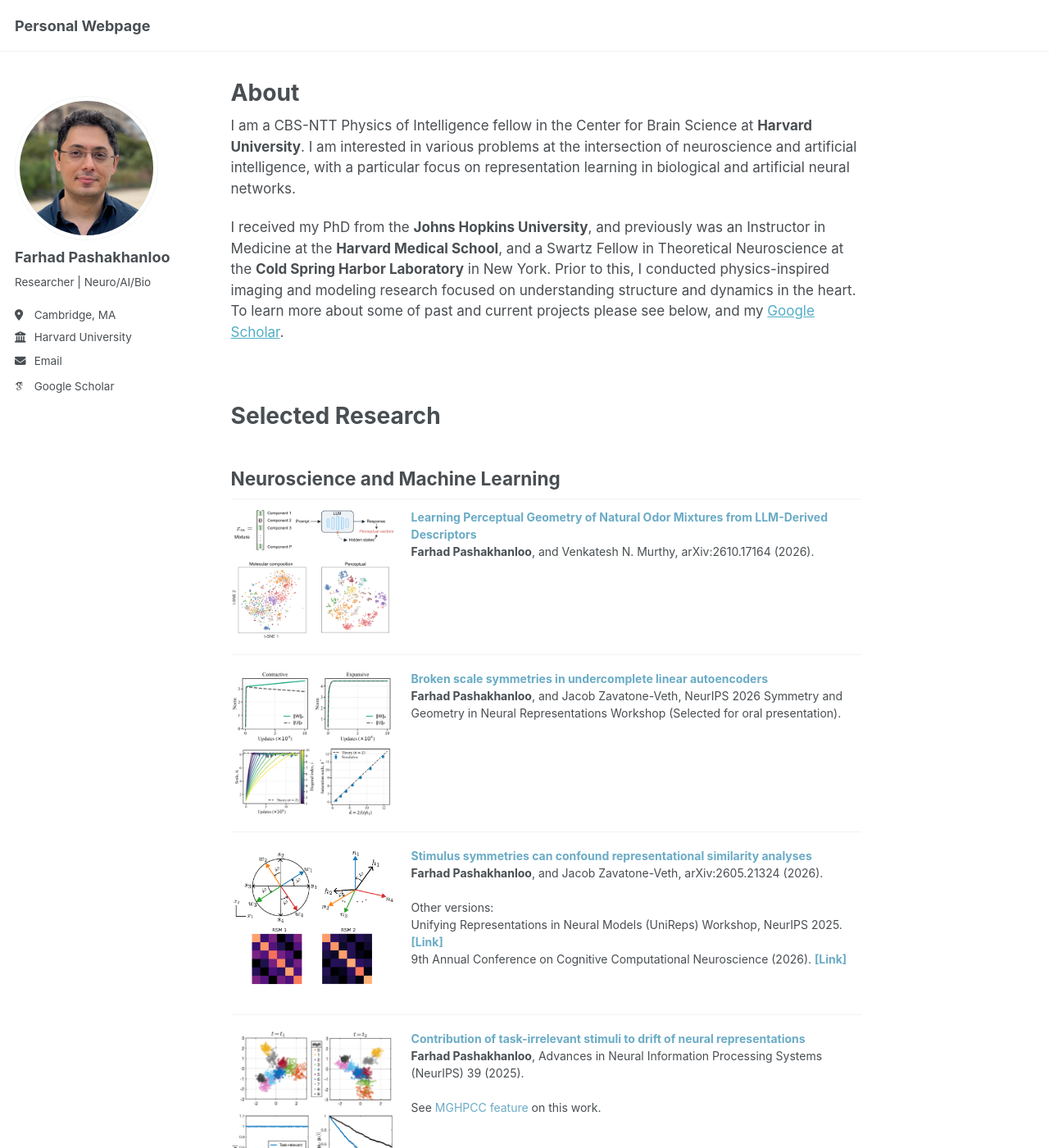
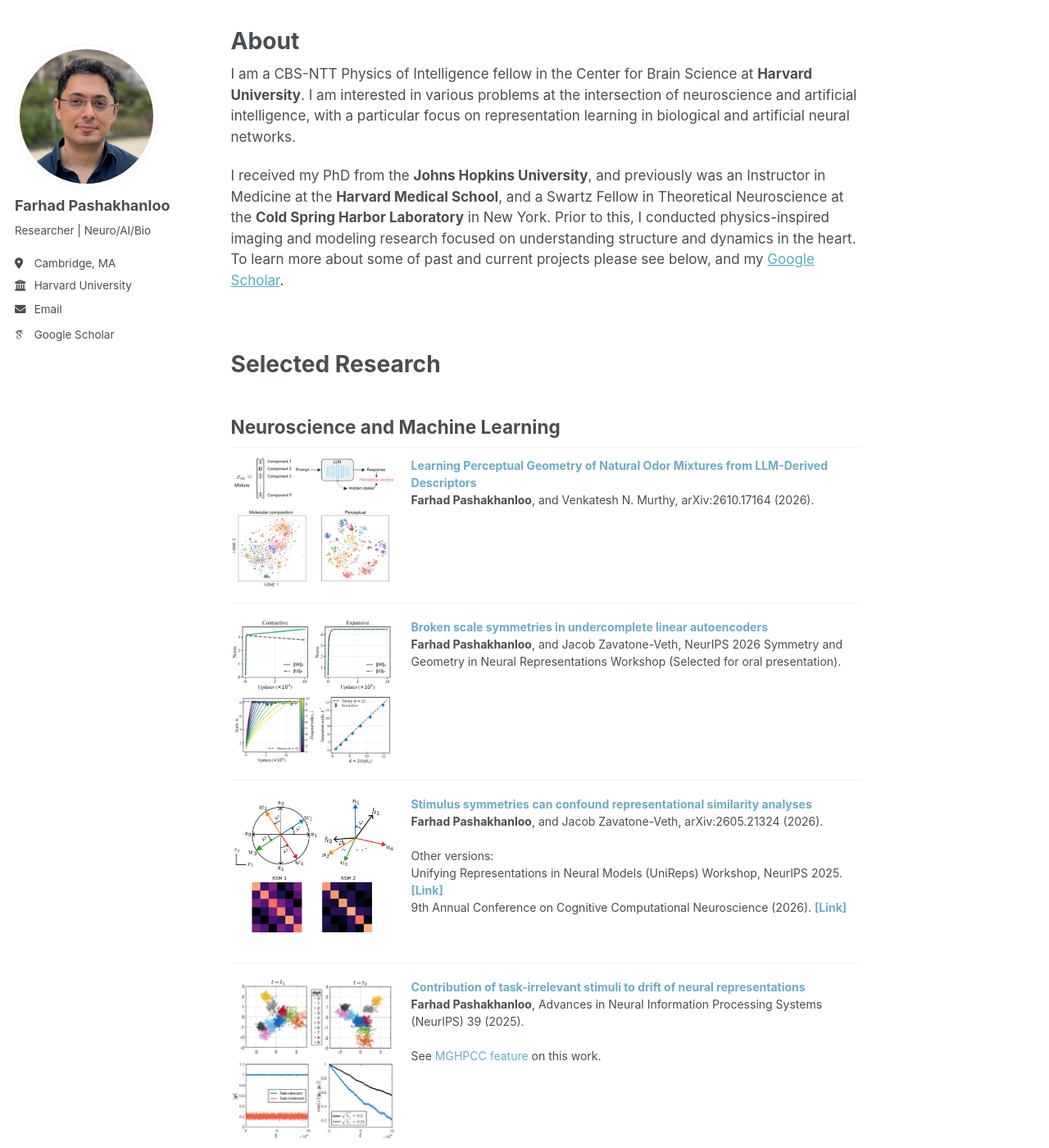
Before and after one commit to fpashakhanloo/fpashakhanloo.github.io, a Jekyll site: the page built from _pages/about.md, in a window 1280 px wide and 1400 px high. Shown: the whole window at 82% size. Built offline with Jekyll 4.4.1, drawn with Linux system fonts in a browser that asks for light colours; some web fonts are replaced; a script that is not in the unit is left out.

Commit message:
Updated site

```diff
--- a/_config.yml
+++ b/_config.yml
@@ -9,6 +9,7 @@
 # Basic Site Settings
 locale                   : "en-US"
 site_theme               : "default" # Currently available options are "default", "air"
+show_masthead            : false # Set to true to restore the top navigation bar.
 title                    : "Personal Webpage"
 title_separator          : "-"
 name                     : &name "Farhad Pashakhanloo"
--- a/assets/css/main.scss
+++ b/assets/css/main.scss
@@ -41,3 +41,15 @@
     "vendor/font-awesome/solid",
     "vendor/font-awesome/brands"
 ;
+
+{% if site.show_masthead == false %}
+.masthead {
+  display: none;
+}
+
+// Override the header script's inline offsets while the top bar is hidden.
+body,
+.sidebar {
+  padding-top: 0 !important;
+}
+{% endif %}
```
